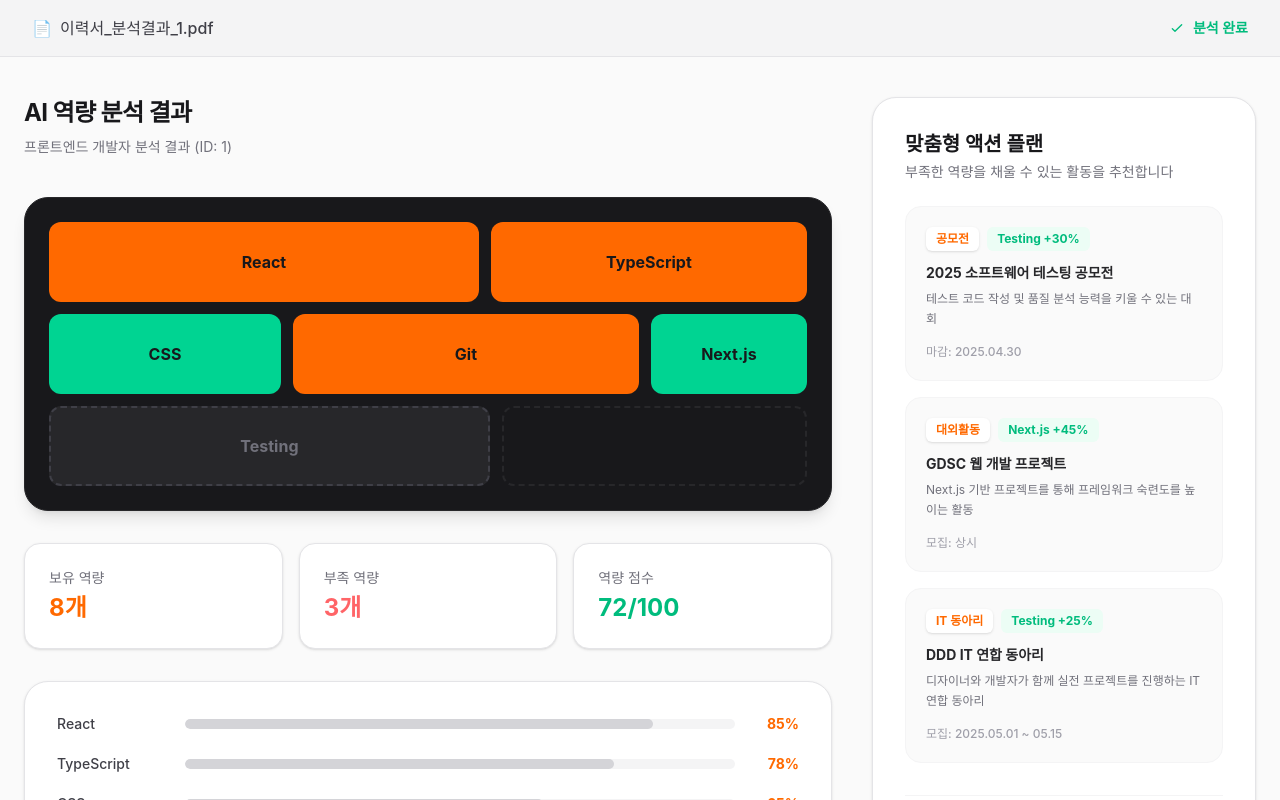
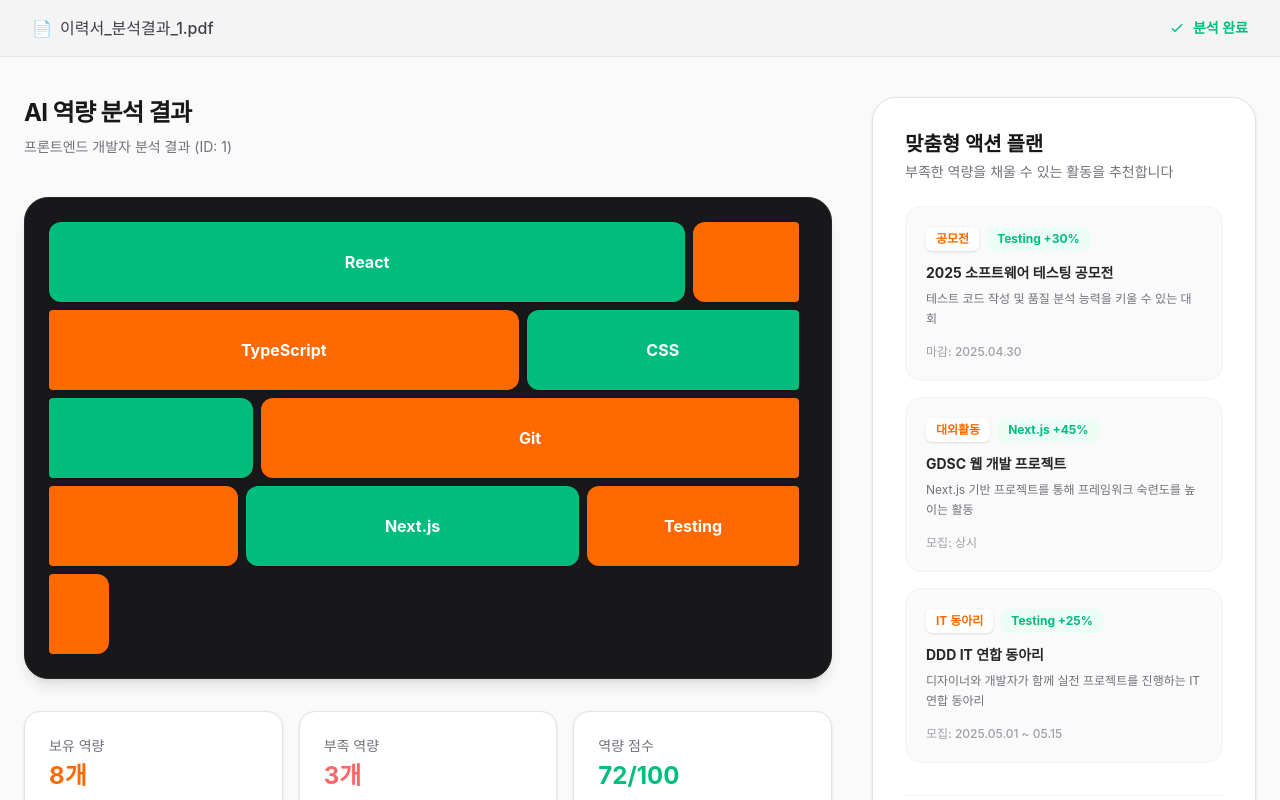
Before and after one commit to MJU-KAP/Front, a React (Vite) app: page /result/1 in a window 1280 px wide. Shown: the top 800 px of the page. Built offline with nearby package versions, Linux system fonts and the light colour scheme; sample sign-in values are in the browser's storage.

Commit message:
feat : 동적 디자인

```diff
--- a/src/pages/result/component/ActionPlanSidebar.tsx
+++ b/src/pages/result/component/ActionPlanSidebar.tsx
@@ -5,9 +5,11 @@
   plans: ActionPlan[];
   insight: string;
   hoveredSkill: string | null;
+  hoveredPlan: number | null;
+  setHoveredPlan: (id: number | null) => void;
 }
 
-export default function ActionPlanSidebar({ plans, insight, hoveredSkill }: Props) {
+export default function ActionPlanSidebar({ plans, insight, hoveredSkill, hoveredPlan, setHoveredPlan }: Props) {
   return (
     <div className="bg-white rounded-3xl p-8 border border-zinc-200 shadow-sm sticky top-8 transition-all">
       <div className="mb-6">
@@ -16,24 +18,24 @@
       </div>
 
       <div className="flex flex-col gap-4 mb-8">
-        {plans.map((plan, i) => {
-          // ✅ 현재 마우스가 올라간 스킬 이름이 액션 플랜의 '목표 스킬(skillTarget)'이나 '제목', '내용'에 포함되어 있는지 검사
-          const isRelated = hoveredSkill && (
-            plan.skillTarget.includes(hoveredSkill) ||
-            plan.title.includes(hoveredSkill) ||
-            plan.desc.includes(hoveredSkill)
-          );
-          const isDimmed = hoveredSkill !== null && !isRelated;
+        {plans.map((plan) => {
+          const isRelated = hoveredSkill
+            ? (plan.skillTarget.includes(hoveredSkill) || plan.title.includes(hoveredSkill) || plan.desc.includes(hoveredSkill))
+            : hoveredPlan === plan.id;
+
+          const isDimmed = (hoveredSkill !== null && !isRelated) || (hoveredPlan !== null && !isRelated);
 
           return (
             <motion.div
               key={plan.id}
-              initial={{ opacity: 0, x: 20 }}
-              animate={{ opacity: 1, x: 0 }}
-              transition={{ delay: 0.8 + (i * 0.1) }}
-              className={`p-5 rounded-2xl border transition-all duration-300
+              initial={{ opacity: 0, y: 10 }}
+              animate={{ opacity: 1, y: 0 }}
+              transition={{ duration: 0.3 }}
+              onMouseEnter={() => setHoveredPlan(plan.id)}
+              onMouseLeave={() => setHoveredPlan(null)}
+              className={`p-5 rounded-2xl border transition-all duration-150 cursor-pointer
                 ${isRelated ? "bg-orange-50 border-orange-400 shadow-md scale-[1.02]" : "bg-zinc-50 border-zinc-100 hover:border-orange-200"}
-                ${isDimmed ? "opacity-40" : "opacity-100"}
+                ${isDimmed ? "opacity-30" : "opacity-100"}
               `}
             >
               <div className="flex items-center gap-2 mb-3">
--- a/src/pages/result/component/SkillCanvas.tsx
+++ b/src/pages/result/component/SkillCanvas.tsx
@@ -5,52 +5,131 @@
   skills: Skill[];
   hoveredSkill: string | null;
   setHoveredSkill: (skill: string | null) => void;
+  hoveredPlanData: { skill: string, amount: number } | null;
 }
 
-export default function SkillCanvas({ skills, hoveredSkill, setHoveredSkill }: SkillCanvasProps) {
+export default function SkillCanvas({ skills, hoveredSkill, setHoveredSkill, hoveredPlanData }: SkillCanvasProps) {
+
+  const chunks: any[] = [];
+  let currentWidth = 0;
+
+  // 1. 블록 쪼개기
+  skills.forEach((skill, index) => {
+    const isBonus = hoveredPlanData?.skill === skill.name;
+    const bonusAmount = isBonus ? hoveredPlanData.amount : 0;
+    const displayScore = Math.min(100, skill.score + bonusAmount);
+
+    const isHovered = hoveredSkill === skill.name || isBonus;
+    const isDimmed = (hoveredSkill !== null && hoveredSkill !== skill.name) ||
+                     (hoveredPlanData !== null && !isBonus);
+
+    // 번갈아가며 색상 지정
+    const baseColor = index % 2 === 0 ? "bg-emerald-500" : "bg-orange-500";
+
+    let remaining = displayScore;
+    let partIndex = 0;
+
+    while (remaining > 0) {
+      const available = 100 - currentWidth;
+      const take = Math.min(remaining, available);
+
+      chunks.push({
+        id: `${skill.name}-${partIndex}`,
+        name: skill.name,
+        take,
+        baseColor,
+        isHovered,
+        isDimmed,
+        isBonus,
+        bonusAmount,
+        isFirstPart: partIndex === 0,
+        isLastPart: remaining === take,
+        originalSkill: skill.name,
+        isLongestPart: false // 아래에서 계산
+      });
+
+      remaining -= take;
+      currentWidth += take;
+
+      if (currentWidth >= 100) currentWidth = 0;
+      partIndex++;
+    }
+  });
+
+  skills.forEach(skill => {
+    const skillChunks = chunks.filter(c => c.originalSkill === skill.name);
+    if (skillChunks.length > 0) {
+      let maxChunk = skillChunks[0];
+      for (let i = 1; i < skillChunks.length; i++) {
+        if (skillChunks[i].take > maxChunk.take) {
+          maxChunk = skillChunks[i];
+        }
+      }
+      maxChunk.isLongestPart = true;
+    }
+  });
+
+  // 마지막 줄 남은 빈 공간 더미
+  if (currentWidth > 0 && currentWidth < 100) {
+    chunks.push({
+      id: 'dummy',
+      isDummy: true,
+      take: 100 - currentWidth
+    });
+  }
+
   return (
     <div className="bg-zinc-900 rounded-3xl p-6 shadow-lg border border-zinc-800 w-full overflow-hidden">
-      <div className="flex flex-wrap gap-3">
-        {skills.map((skill, index) => {
-          const flexBasis =
-            skill.score >= 80 ? "calc(45% - 12px)" :
-            skill.score >= 60 ? "calc(30% - 12px)" :
-            "calc(20% - 12px)";
+      <div className="flex flex-wrap w-full -mx-1 -my-1">
+        {chunks.map((chunk) => {
+          if (chunk.isDummy) {
+            return (
+              <motion.div
+                key="dummy"
+                initial={false}
+                animate={{ width: `${chunk.take}%` }}
+                transition={{ duration: 0.2, ease: "easeOut" }}
+                className="px-1 py-1 box-border flex-shrink-0"
+              />
+            );
+          }
 
-          // ✅ 현재 마우스가 올라간 스킬인지, 아니면 다른 스킬이 선택되어 흐려져야 하는지 계산
-          const isHovered = hoveredSkill === skill.name;
-          const isDimmed = hoveredSkill !== null && hoveredSkill !== skill.name;
+          let roundedClass = "rounded-xl";
+          if (!chunk.isFirstPart && !chunk.isLastPart) roundedClass = "rounded-sm";
+          else if (!chunk.isFirstPart) roundedClass = "rounded-l-sm rounded-r-xl";
+          else if (!chunk.isLastPart) roundedClass = "rounded-l-xl rounded-r-sm";
 
           return (
             <motion.div
-              key={skill.name}
-              initial={{ scale: 0.9, opacity: 0 }}
-              animate={{ scale: 1, opacity: 1 }}
-              transition={{ delay: index * 0.1 }}
-              onMouseEnter={() => setHoveredSkill(skill.name)} // 마우스 올릴 때
-              onMouseLeave={() => setHoveredSkill(null)}       // 마우스 뗄 때
-              style={{ flexBasis, flexGrow: 1 }}
-              className={`h-20 rounded-xl flex items-center justify-center font-bold transition-all duration-300 cursor-pointer
-                ${
-                  skill.isLacking
-                    ? "bg-zinc-800 text-zinc-500 border-2 border-dashed border-zinc-700"
-                    : `${skill.color} text-zinc-900`
-                }
-                ${isHovered ? "ring-4 ring-white shadow-[0_0_15px_rgba(255,255,255,0.3)] scale-[1.02]" : ""}
-                ${isDimmed ? "opacity-30 grayscale-50" : "opacity-100"}
-              `}
+              key={chunk.id}
+              initial={false}
+              animate={{ width: `${chunk.take}%` }}
+              transition={{ duration: 0.2, ease: "easeOut" }}
+              className="px-1 py-1 box-border flex-shrink-0"
+              onMouseEnter={() => setHoveredSkill(chunk.originalSkill)}
+              onMouseLeave={() => setHoveredSkill(null)}
             >
-              {skill.name}
+              <div
+                className={`h-20 flex items-center justify-center font-bold text-white cursor-pointer shadow-sm overflow-hidden px-2 transition-all duration-150 relative
+                  ${chunk.baseColor}
+                  ${roundedClass}
+                  ${chunk.isHovered ? "ring-2 ring-white z-10 scale-[1.02]" : "z-0 scale-100"}
+                  ${chunk.isDimmed ? "grayscale-50 opacity-30" : "opacity-100"}
+                `}
+              >
+                {/* 텍스트 표시 */}
+                {chunk.isLongestPart && (
+                  <div className="truncate flex items-center gap-1">
+                    <span>{chunk.name}</span>
+                    {chunk.isBonus && (
+                      <span className="text-xs font-black opacity-90">(+{chunk.bonusAmount}%)</span>
+                    )}
+                  </div>
+                )}
+              </div>
             </motion.div>
           );
         })}
-
-        <motion.div
-          initial={{ opacity: 0 }}
-          animate={{ opacity: 1 }}
-          transition={{ delay: skills.length * 0.1 }}
-          className="flex-1 h-20 border-2 border-dashed border-zinc-800 rounded-xl min-w-[100px]"
-        />
       </div>
     </div>
   );
--- a/src/pages/result/component/SkillProgress.tsx
+++ b/src/pages/result/component/SkillProgress.tsx
@@ -4,37 +4,46 @@
 interface Props {
   skills: Skill[];
   hoveredSkill: string | null;
+  hoveredPlanData: { skill: string, amount: number } | null;
 }
 
-export default function SkillProgress({ skills, hoveredSkill }: Props) {
+export default function SkillProgress({ skills, hoveredSkill, hoveredPlanData }: Props) {
   return (
     <div className="bg-white rounded-3xl p-8 border border-zinc-200 shadow-sm">
       <div className="flex flex-col gap-5">
         {skills.map((skill, index) => {
-          // ✅ 강조 여부 계산
-          const isHovered = hoveredSkill === skill.name;
-          const isDimmed = hoveredSkill !== null && hoveredSkill !== skill.name;
+          const isBonus = hoveredPlanData?.skill === skill.name;
+          const bonusAmount = isBonus ? hoveredPlanData.amount : 0;
+          const displayScore = Math.min(100, skill.score + bonusAmount);
+
+          const isHovered = hoveredSkill === skill.name || isBonus;
+          const isDimmed = (hoveredSkill !== null && hoveredSkill !== skill.name) ||
+                           (hoveredPlanData !== null && !isBonus);
+
+          const baseColor = index % 2 === 0 ? "bg-emerald-500" : "bg-orange-500";
+          const textColor = index % 2 === 0 ? "text-emerald-500" : "text-orange-500";
 
           return (
             <div
               key={skill.name}
-              className={`flex items-center text-sm transition-all duration-300 ${isDimmed ? "opacity-30" : "opacity-100"} ${isHovered ? "scale-[1.02]" : ""}`}
+              className={`flex items-center text-sm transition-all duration-150 ${isDimmed ? "opacity-30" : "opacity-100"} ${isHovered ? "scale-[1.02]" : ""}`}
             >
-              <div className={`w-28 font-medium ${isHovered ? "text-orange-500 font-bold" : "text-zinc-700"}`}>
+              <div className={`w-28 font-medium transition-colors ${isHovered ? "text-zinc-900 font-bold" : "text-zinc-700"}`}>
                 {skill.name}
               </div>
 
               <div className="flex-1 h-2.5 bg-zinc-100 rounded-full overflow-hidden mx-4 relative">
                 <motion.div
-                  initial={{ width: 0 }}
-                  animate={{ width: `${skill.score}%` }}
-                  transition={{ duration: 1, delay: 0.5 + (index * 0.1), ease: "easeOut" }}
-                  className={`absolute top-0 left-0 h-full rounded-full transition-colors ${isHovered ? skill.color : (skill.isLacking ? 'bg-red-300' : 'bg-zinc-300')}`}
+                  initial={{ width: `${skill.score}%` }}
+                  animate={{ width: `${displayScore}%` }}
+                  transition={{ duration: 0.2, ease: "easeOut" }}
+                  className={`absolute top-0 left-0 h-full rounded-full transition-colors ${baseColor}`}
                 />
               </div>
 
-              <div className={`w-12 text-right font-bold ${skill.isLacking ? 'text-red-400' : 'text-orange-500'}`}>
-                {skill.score}%
+              <div className={`w-16 text-right font-bold transition-colors ${isHovered ? textColor : 'text-zinc-500'}`}>
+                {displayScore}%
+                {isBonus && <span className="text-xs ml-1 text-orange-400 font-black">↑</span>}
               </div>
             </div>
           );
--- a/src/pages/result/index.tsx
+++ b/src/pages/result/index.tsx
@@ -8,16 +8,14 @@
 import SkillProgress from "./component/SkillProgress";
 import ActionPlanSidebar from "./component/ActionPlanSidebar";
 
-// 목업 데이터 가져오는 함수 (이전과 동일하므로 생략하지 않고 그대로 두시면 됩니다)
 const getMockData = (id: string): AnalysisData => ({
-  // ... (기존과 동일)
   id: id,
   fileName: `이력서_분석결과_${id}.pdf`,
   jobFamily: `프론트엔드 개발자 분석 결과 (ID: ${id})`,
   totalOwned: 8,
   totalLacking: 3,
   totalScore: 72,
-  insight: "테스팅 역량이 가장 부족합니다. 공모전 참여 시 데이터 시각화 블록이 30% 강화될 수 있습니다.",
+  insight: "테스팅 역량이 가장 부족합니다. 공모전 참여 시 테스팅 블록이 30% 강화될 수 있습니다.",
   skills: [
     { name: "React", score: 85, color: "bg-orange-500" },
     { name: "TypeScript", score: 78, color: "bg-orange-500" },
@@ -52,8 +50,8 @@
   const { id } = useParams<{ id: string }>();
   const [data, setData] = useState<AnalysisData | null>(null);
 
-  // ✅ 마우스가 올라간 스킬 이름을 저장하는 상태 추가
   const [hoveredSkill, setHoveredSkill] = useState<string | null>(null);
+  const [hoveredPlan, setHoveredPlan] = useState<number | null>(null);
 
   useEffect(() => {
     if (!id) return;
@@ -73,6 +71,17 @@
   if (!id) return <Navigate to="/" replace />;
   if (!data) return <div className="min-h-screen bg-zinc-50 flex justify-center items-center">분석 결과를 불러오는 중입니다...</div>;
 
+  let hoveredPlanData = null;
+  if (hoveredPlan !== null) {
+    const activePlan = data.actionPlans.find(p => p.id === hoveredPlan);
+    if (activePlan) {
+      const match = activePlan.skillTarget.match(/([a-zA-Z0-9.]+)\s*\+(\d+)%/);
+      if (match) {
+        hoveredPlanData = { skill: match[1].trim(), amount: parseInt(match[2], 10) };
+      }
+    }
+  }
+
   return (
     <div className="min-h-screen bg-zinc-50 text-zinc-900 w-full overflow-x-hidden">
       <ResultHeader fileName={data.fileName} />
@@ -84,16 +93,17 @@
             <p className="text-zinc-500 text-sm">{data.jobFamily}</p>
           </div>
 
-          {/* ✅ props로 hoveredSkill과 setHoveredSkill을 내려줍니다 */}
           <SkillCanvas
             skills={data.skills}
             hoveredSkill={hoveredSkill}
             setHoveredSkill={setHoveredSkill}
+            hoveredPlanData={hoveredPlanData}
           />
           <SkillSummary owned={data.totalOwned} lacking={data.totalLacking} score={data.totalScore} />
           <SkillProgress
             skills={data.skills}
             hoveredSkill={hoveredSkill}
+            hoveredPlanData={hoveredPlanData}
           />
         </section>
 
@@ -102,6 +112,8 @@
             plans={data.actionPlans}
             insight={data.insight}
             hoveredSkill={hoveredSkill}
+            hoveredPlan={hoveredPlan}
+            setHoveredPlan={setHoveredPlan}
           />
         </section>
       </main>
```
